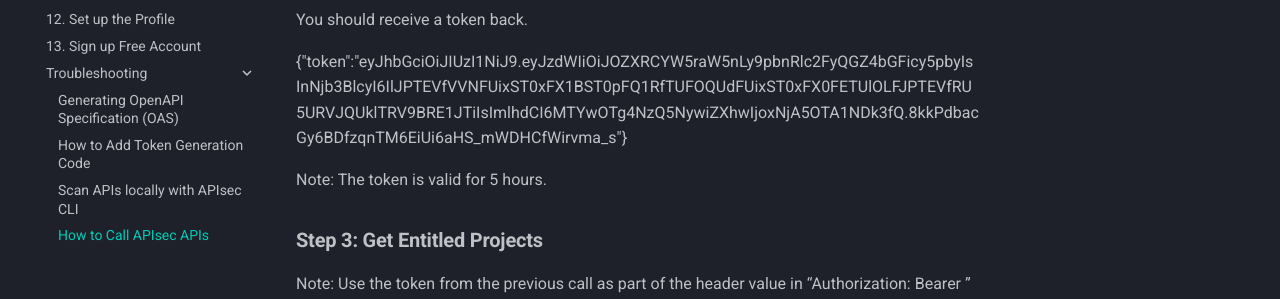
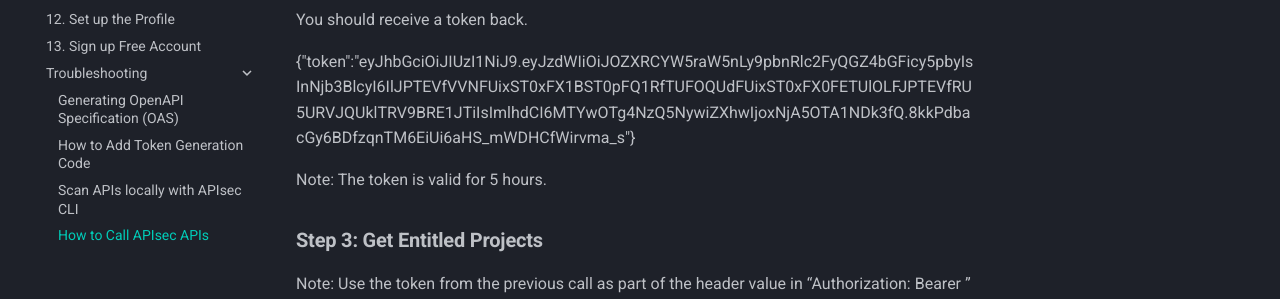
Before and after one commit to apisec-inc/documentation, an MkDocs documentation site: the page built from docs/Call APIsec APIs.md, in a window 1280 px wide and 900 px high. Shown: the part 415-714 px from the top of the window. Built offline with MkDocs 1.6.1 and Material for MkDocs 9.7.7, drawn with Linux system fonts in a browser that asks for light colours; comment, search, counter and statistics services are not loaded.

Commit message:
Update Call APIsec APIs.md

```diff
--- a/docs/Call APIsec APIs.md
+++ b/docs/Call APIsec APIs.md
@@ -14,8 +14,8 @@
 
 {"token":"eyJhbGciOiJIUzI1NiJ9.eyJzdWIiOiJOZXRCYW5raW5nLy9pbnRlc2FyQGZ4bGFicy5pbyIs
 InNjb3BlcyI6IlJPTEVfVVNFUixST0xFX1BST0pFQ1RfTUFOQUdFUixST0xFX0FETUlOLFJPTEVfRU
-5URVJQUklTRV9BRE1JTiIsImlhdCI6MTYwOTg4NzQ5NywiZXhwIjoxNjA5OTA1NDk3fQ.8kkPdbac
-Gy6BDfzqnTM6EiUi6aHS_mWDHCfWirvma_s"}
+5URVJQUklTRV9BRE1JTiIsImlhdCI6MTYwOTg4NzQ5NywiZXhwIjoxNjA5OTA1NDk3fQ.8kkPdba
+cGy6BDfzqnTM6EiUi6aHS_mWDHCfWirvma_s"}
 
 Note: The token is valid for 5 hours.
 
```
